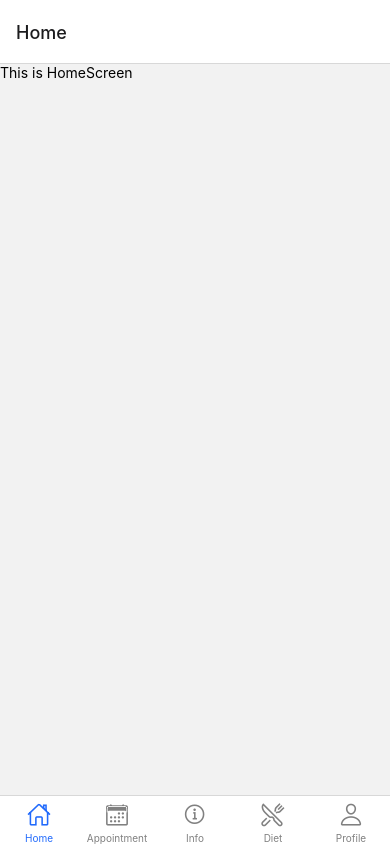
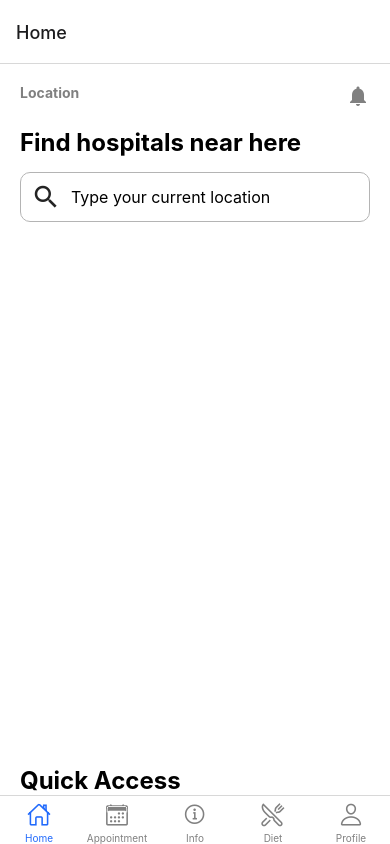
Before and after one commit to AnhCaooo/App-Doctor, a React Native app: screen /Home in a window 390 px wide. Built offline with nearby package versions, Linux system fonts and the light colour scheme.

Commit message:
Implement search bar template in HomeScreen

```diff
--- a/components/HomeScreen.js
+++ b/components/HomeScreen.js
@@ -1,10 +1,63 @@
-import React from "react";
-import { View, Text } from "react-native";
+import React, { useState, useEffect } from "react";
+import { StyleSheet, View, Text, ScrollView, TextInput } from "react-native";
+import { Input, Icon } from "react-native-elements";
+import MapView, { Marker } from "react-native-maps";
+import * as Location from "expo-location";
 
 export default function HomeScreen() {
   return (
-    <View>
-      <Text>This is HomeScreen</Text>
+    <View style={styles.container}>
+      <View style={styles.header}>
+        <Text style={{ fontSize: 14, fontWeight: "bold", color: "grey" }}>
+          Location
+        </Text>
+        <Icon name="notifications" size={24} color={"grey"} />
+      </View>
+      <View style={styles.header}>
+        <Text style={styles.textHeader}>Find hospitals near here</Text>
+      </View>
+      <ScrollView showsVerticalScrollIndicator={false}>
+        <View style={styles.serachInputContainer}>
+          <Icon name="search" size={30} style={{ marginLeft: 10 }} />
+          <TextInput
+            placeholder="Type your current location"
+            style={{ fontSize: 16, paddingLeft: 10 }}
+          />
+          <Icon name="tune" size={30} style={{ marginLeft: 70 }} />
+        </View>
+      </ScrollView>
+      <View style={styles.header}>
+        <Text style={styles.textHeader}>Quick Access</Text>
+      </View>
     </View>
   );
 }
+
+const styles = StyleSheet.create({
+  container: {
+    flex: 1,
+    backgroundColor: "white",
+  },
+  header: {
+    marginTop: 20,
+    flexDirection: "row",
+    justifyContent: "space-between",
+    paddingHorizontal: 20,
+  },
+  textHeader: {
+    fontSize: 24,
+    fontWeight: "bold",
+  },
+  serachInputContainer: {
+    height: 50,
+    backgroundColor: "white",
+    marginTop: 15,
+    marginLeft: 20,
+    marginRight: 20,
+    borderRadius: 10,
+    flexDirection: "row",
+    alignItems: "center",
+    borderWidth: 1.5,
+    borderColor: "#b4b4b4",
+  },
+});
--- a/components/InfoScreen.js
+++ b/components/InfoScreen.js
@@ -1,5 +1,5 @@
 import React from "react";
-import { View, Text } from "react-native";
+import { StyleSheet, View, Text } from "react-native";
 
 export default function InfoScreen() {
   return (
@@ -8,3 +8,11 @@ export default function InfoScreen() {
     </View>
   );
 }
+
+const styles = StyleSheet.create({
+  search: {
+    flex: 1,
+    alignItems: "center",
+    justifyContent: "center",
+  },
+});
--- a/package.json
+++ b/package.json
@@ -18,6 +18,7 @@
     "react": "17.0.1",
     "react-dom": "17.0.1",
     "react-native": "0.64.3",
+    "react-native-elements": "^3.4.2",
     "react-native-maps": "0.29.4",
     "react-native-safe-area-context": "3.3.2",
     "react-native-screens": "~3.10.1",
```
Also changed, not shown: 1 other file (tests, documents, lock files or other folders).
